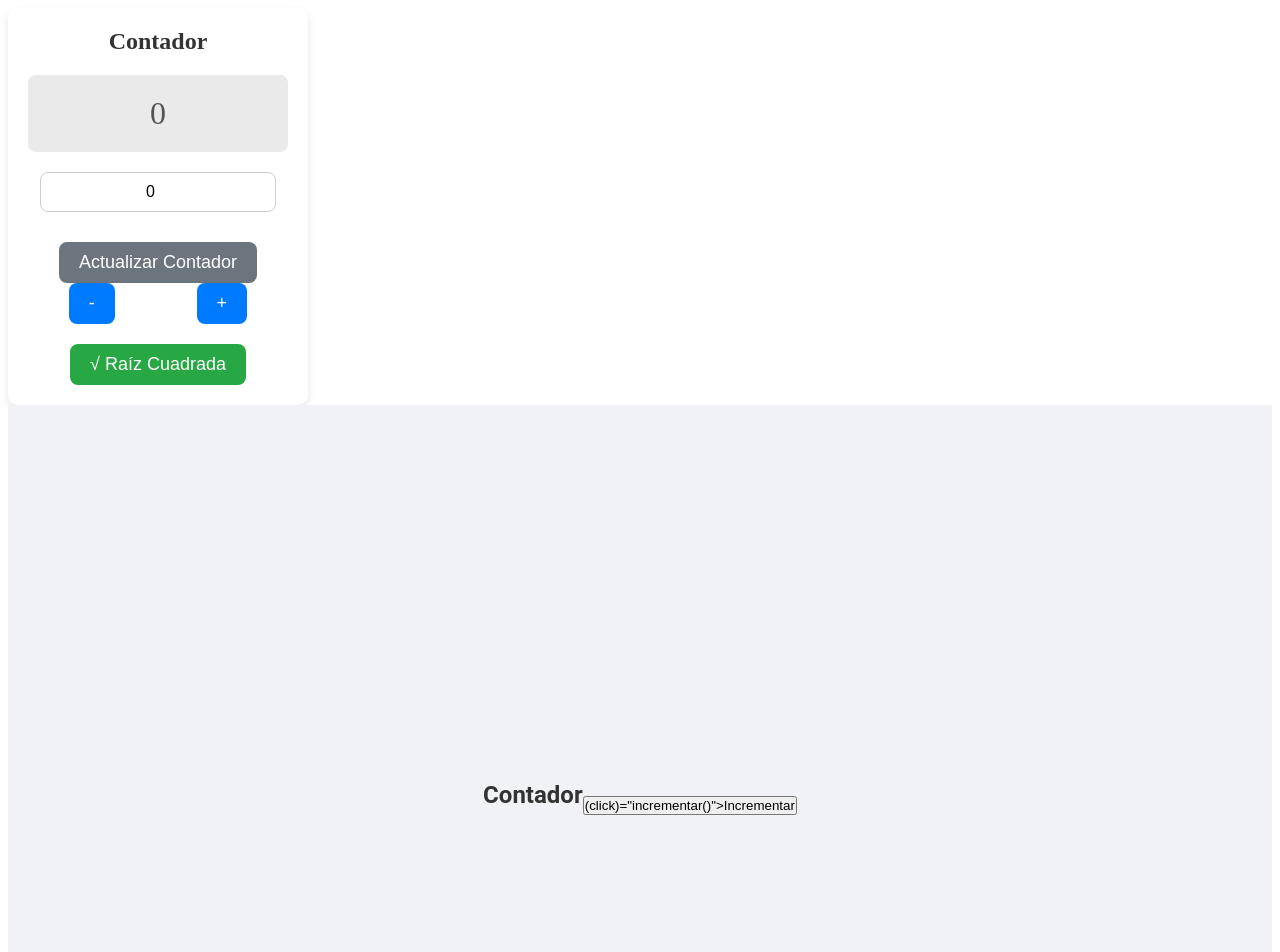
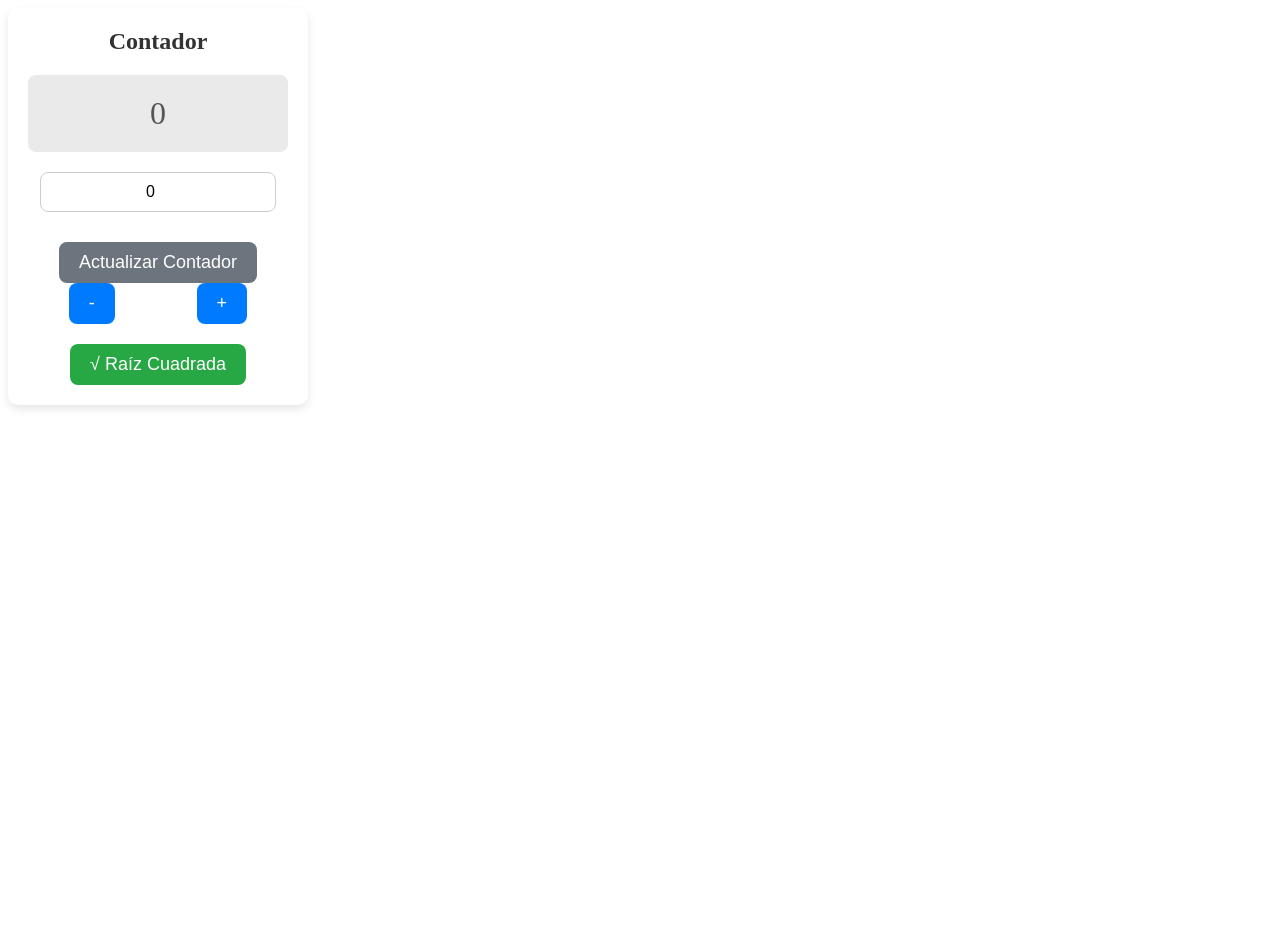
Before and after one commit to Pulgarin40/Contador-, an Angular app: page / in a window 1280 px wide. Shown: the top 952 px of the page. After the commit the page ends 800 px from the top, so only its background shows below. Built offline with nearby package versions, Linux system fonts and the light colour scheme.

Commit message:
Update app.component.html

```diff
--- a/src/app/app.component.html
+++ b/src/app/app.component.html
@@ -17,15 +17,3 @@
 
     <button class="btn sqrt" (click)="calculateSqrt()">√ Raíz Cuadrada</button>
 </div>
-<!DOCTYPE html>
-<html lang="en">
-<head>
-    <meta charset="UTF-8">
-    <meta name="viewport" content="width=device-width, initial-scale=1.0">
-    <title>Contador</title>
-</head>
-<body>
-    <h1>Contador</h1>
-    <button> (click)="incrementar()">Incrementar</button>
-</body>
-</html>
```
